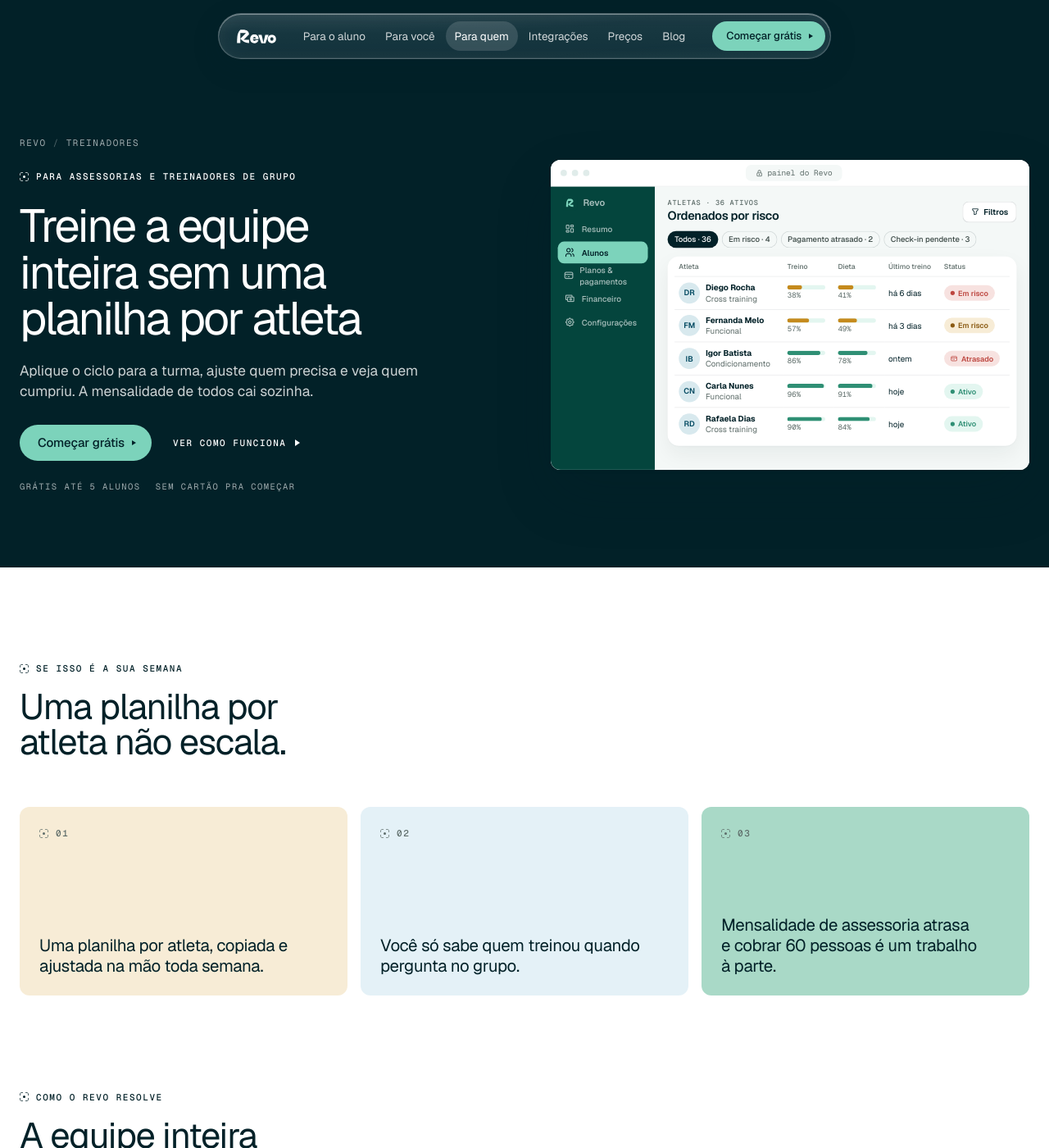
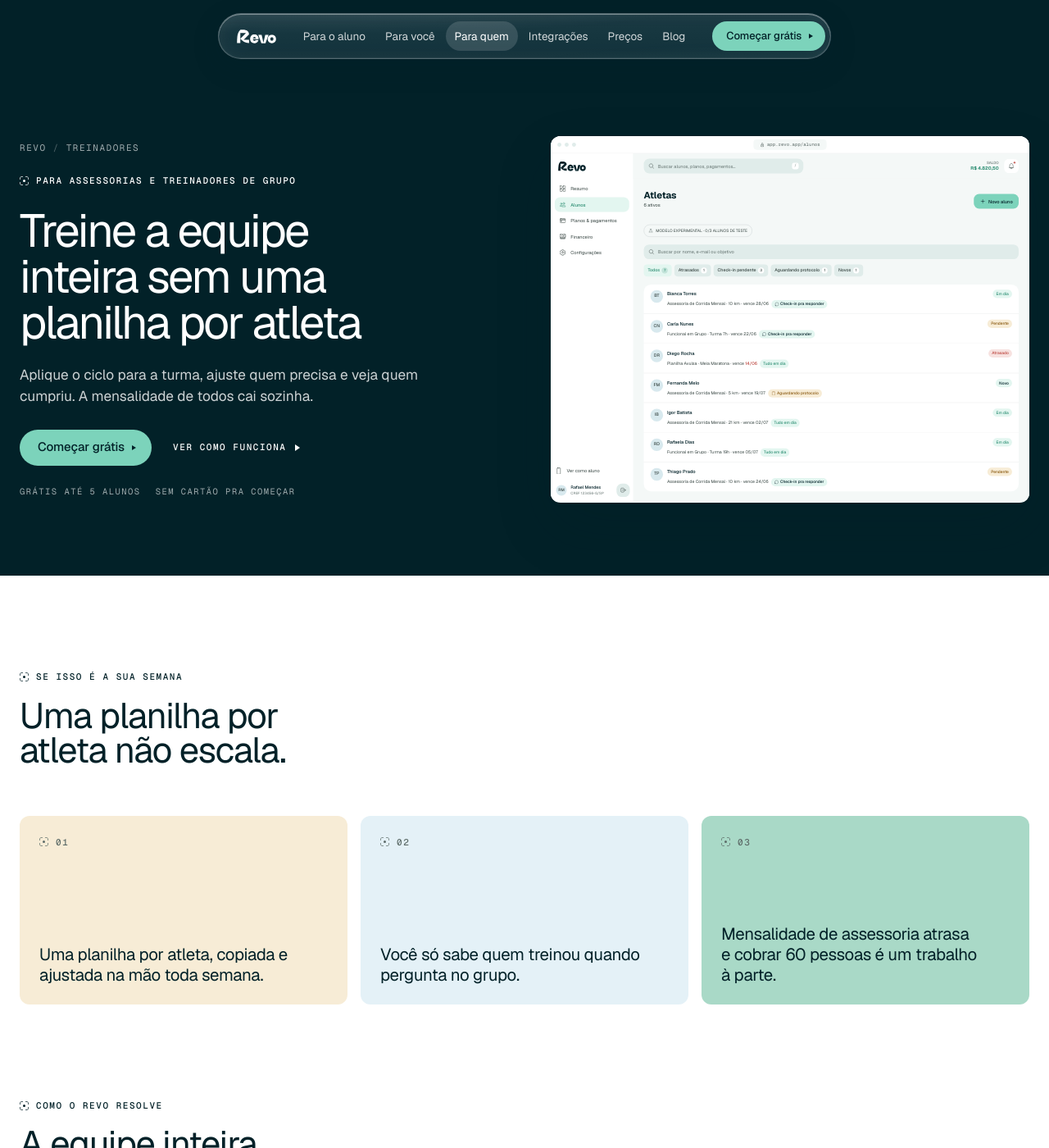
Before and after one commit to diogoassisramos-code/revo-site, a Jekyll site: the page built from para/treinadores.html, in a window 1280 px wide and 1400 px high. Shown: the whole window at 82% size. Built offline with Jekyll 4.4.1, drawn with Linux system fonts in a browser that asks for light colours.

Commit message:
Mockup de Alunos: tela "06 · Alunos" do Figma no painel
- _includes/mock/alunos.html reproduz a tela do painel (menu em Alunos,
  barra app.revo.app/alunos): título, botão Novo aluno, aviso de modelo
  experimental, busca, filtros com contadores e as 7 linhas com avatar,
  plano, vencimento e selos. A janela mostra a tela inteira (--h:1100).
- Reaproveita as peças do Resumo (.dk-head, .dk-btn, .dk-input,
  .dk-chips, .dk-card, .dk-row, .dk-badge); o que muda fica em .al-*
  no marcador [mock: alunos] do site.css.
- Variante "atletas" (/para/treinadores/): troca só o título, os nomes
  e iniciais e os planos (de assessoria).
- Ícone novo: assets/mockups/painel/alunos/flask-outline.svg (Figma).

Co-Authored-By: Claude Opus 5.5 <noreply@anthropic.com>
Claude-Session: https://claude.ai/code/session_012hS2fiwHEDAX7W9UDwLHjE

```diff
--- a/_includes/mock/alunos.html
+++ b/_includes/mock/alunos.html
@@ -1,33 +1,49 @@
+{%- comment -%}
+  Painel do consultor, tela "06 · Alunos" (Figma, página "DESKTOP - CONSULTOR"): busca, filtros com contadores,
+  aviso de modelo experimental e a lista com avatar, plano, vencimento e selos. A janela mostra a tela inteira
+  (--h:1100 = os 1048px do frame + a barra de 52px).
+  Topo de /painel-do-consultor/gestao-de-alunos/ e "Do outro lado" de /app-do-aluno/evolucao/.
+  variante "atletas" (/para/treinadores/): troca só o título (Atletas), os nomes e iniciais das linhas
+  (atletas de assessoria, em ordem alfabética como no Figma) e os planos (de assessoria). Selos, datas,
+  filtros e o resto da tela seguem o Figma.
+{%- endcomment -%}
 {%- if include.variante == "atletas" -%}
-  {%- assign rot = "Atletas" -%}{%- assign total = 36 -%}
-  {%- assign nomes = "Diego Rocha|Fernanda Melo|Igor Batista|Carla Nunes|Rafaela Dias" | split: "|" -%}
-  {%- assign obj = "Cross training|Funcional|Condicionamento|Funcional|Cross training" | split: "|" -%}
+  {%- assign al_titulo = "Atletas" -%}
+  {%- assign al_nomes = "Bianca Torres|Carla Nunes|Diego Rocha|Fernanda Melo|Igor Batista|Rafaela Dias|Thiago Prado" | split: "|" -%}
+  {%- assign al_ini = "BT|CN|DR|FM|IB|RD|TP" | split: "|" -%}
+  {%- assign al_planos = "Assessoria de Corrida Mensal · 10 km|Funcional em Grupo · Turma 7h|Planilha Avulsa · Meia Maratona|Assessoria de Corrida Mensal · 5 km|Assessoria de Corrida Mensal · 21 km|Funcional em Grupo · Turma 19h|Assessoria de Corrida Mensal · 10 km" | split: "|" -%}
 {%- else -%}
-  {%- assign rot = "Alunos" -%}{%- assign total = 42 -%}
-  {%- assign nomes = "Lucas Ferreira|Bruna Alves|Pedro Santos|Mariana Costa|Ana Beatriz Lima" | split: "|" -%}
-  {%- assign obj = "Hipertrofia|Emagrecimento|Condicionamento|Recomposição|Hipertrofia" | split: "|" -%}
+  {%- assign al_titulo = "Alunos" -%}
+  {%- assign al_nomes = "Ana Paula Souza|Bruno Lima|Carla Reis|Diego Martins|Eduarda Nunes|Felipe Costa|Gabriela Alves" | split: "|" -%}
+  {%- assign al_ini = "AS|BL|CR|DM|EN|FC|GA" | split: "|" -%}
+  {%- assign al_planos = "Consultoria Online Mensal|Acompanhamento Personal|Consulta Avulsa|Consultoria Online Mensal|Consultoria Online Mensal|Acompanhamento Personal|Consultoria Online Mensal" | split: "|" -%}
 {%- endif -%}
-{%- assign ini = "LF|BA|PS|MC|AL" | split: "|" -%}
-{%- if include.variante == "atletas" -%}{%- assign ini = "DR|FM|IB|CN|RD" | split: "|" -%}{%- endif -%}
-<div class="ux ux-fit" style="--w:680;--h:440" aria-hidden="true"><div class="ux-desk">
-  {% include mock/top.html %}
-  <div class="ux-body">
-    {% include mock/side.html on="alunos" %}
-    <div class="ux-main">
-      <div class="ux-hd"><span style="display:flex;flex-direction:column;gap:2px"><span class="ux-eb">{{ rot }} · {{ total }} ativos</span><span class="ux-t">Ordenados por risco</span></span><span class="ux-btn sm ghost"><i class="ti ti-filter"></i>Filtros</span></div>
-      <div class="ux-chips"><span class="on">Todos · {{ total }}</span><span>Em risco · 4</span><span>Pagamento atrasado · 2</span><span>Check-in pendente · 3</span></div>
-      <div class="ux-card" style="padding:8px 10px">
-        <table class="ux-tbl">
-          <thead><tr><th>{% if include.variante == "atletas" %}Atleta{% else %}Aluno{% endif %}</th><th>Treino</th><th>Dieta</th><th>Último treino</th><th>Status</th></tr></thead>
-          <tbody>
-            <tr><td><span style="display:flex;align-items:center;gap:8px"><span class="ux-av">{{ ini[0] }}</span><span><b>{{ nomes[0] }}</b><br><span class="ux-s">{{ obj[0] }}</span></span></span></td><td><div class="ux-bar warn" style="width:54px"><i style="width:38%"></i></div><span class="ux-m">38%</span></td><td><div class="ux-bar warn" style="width:54px"><i style="width:41%"></i></div><span class="ux-m">41%</span></td><td>há 6 dias</td><td><span class="ux-pill bad"><span class="dot"></span>Em risco</span></td></tr>
-            <tr><td><span style="display:flex;align-items:center;gap:8px"><span class="ux-av">{{ ini[1] }}</span><span><b>{{ nomes[1] }}</b><br><span class="ux-s">{{ obj[1] }}</span></span></span></td><td><div class="ux-bar warn" style="width:54px"><i style="width:57%"></i></div><span class="ux-m">57%</span></td><td><div class="ux-bar warn" style="width:54px"><i style="width:49%"></i></div><span class="ux-m">49%</span></td><td>há 3 dias</td><td><span class="ux-pill warn"><span class="dot"></span>Em risco</span></td></tr>
-            <tr><td><span style="display:flex;align-items:center;gap:8px"><span class="ux-av">{{ ini[2] }}</span><span><b>{{ nomes[2] }}</b><br><span class="ux-s">{{ obj[2] }}</span></span></span></td><td><div class="ux-bar" style="width:54px"><i style="width:86%"></i></div><span class="ux-m">86%</span></td><td><div class="ux-bar" style="width:54px"><i style="width:78%"></i></div><span class="ux-m">78%</span></td><td>ontem</td><td><span class="ux-pill bad"><i class="ti ti-credit-card"></i>Atrasado</span></td></tr>
-            <tr><td><span style="display:flex;align-items:center;gap:8px"><span class="ux-av">{{ ini[3] }}</span><span><b>{{ nomes[3] }}</b><br><span class="ux-s">{{ obj[3] }}</span></span></span></td><td><div class="ux-bar" style="width:54px"><i style="width:96%"></i></div><span class="ux-m">96%</span></td><td><div class="ux-bar" style="width:54px"><i style="width:91%"></i></div><span class="ux-m">91%</span></td><td>hoje</td><td><span class="ux-pill"><span class="dot"></span>Ativo</span></td></tr>
-            <tr><td><span style="display:flex;align-items:center;gap:8px"><span class="ux-av">{{ ini[4] }}</span><span><b>{{ nomes[4] }}</b><br><span class="ux-s">{{ obj[4] }}</span></span></span></td><td><div class="ux-bar" style="width:54px"><i style="width:90%"></i></div><span class="ux-m">90%</span></td><td><div class="ux-bar" style="width:54px"><i style="width:84%"></i></div><span class="ux-m">84%</span></td><td>hoje</td><td><span class="ux-pill"><span class="dot"></span>Ativo</span></td></tr>
-          </tbody>
-        </table>
-      </div>
-    </div>
-  </div>
+<div class="ux ux-fit mk" style="--w:1440;--h:1100" aria-hidden="true"><div class="ux-desk mk">
+{% include mock/painel/chrome.html url="app.revo.app/alunos" %}
+<div class="dk">
+{% include mock/painel/side.html on="alunos" %}
+<div class="dk-main">
+{% include mock/painel/top.html %}
+<div class="dk-content">
+<div class="dk-head">
+<div class="dk-head-t"><span class="dk-h1">{{ al_titulo }}</span><span class="dk-sub">6 ativos</span></div>
+<span class="dk-btn pri"><img src="/assets/mockups/painel/add-outline.svg" width="18" height="18" alt="" loading="lazy">Novo aluno</span>
+</div>
+<span class="al-exp"><img src="/assets/mockups/painel/alunos/flask-outline.svg" width="14" height="14" alt="" loading="lazy">Modelo experimental · 0/3 alunos de teste</span>
+<div class="dk-controls">
+<span class="dk-input al-busca"><img src="/assets/mockups/painel/search-outline.svg" width="18" height="18" alt="" loading="lazy"><span class="ph">Buscar por nome, e-mail ou objetivo</span></span>
+<div class="dk-chips al-chips"><span class="on">Todos<i>7</i></span><span>Atrasados<i>1</i></span><span>Check-in pendente<i>3</i></span><span>Aguardando protocolo<i>1</i></span><span>Novos<i>1</i></span></div>
+</div>
+<div class="dk-card al-list">
+<div class="dk-row"><span class="dk-av">{{ al_ini[0] }}</span><div class="dk-rmain"><div class="dk-l1"><span class="n">{{ al_nomes[0] }}</span><span class="dk-badge ok">Em dia</span></div><div class="dk-l2"><span class="dk-meta">{{ al_planos[0] }} · vence 28/06</span><span class="dk-badge"><img src="/assets/mockups/painel/chatbubble-outline-sm.svg" width="13" height="13" alt="" loading="lazy">Check-in pra responder</span></div></div></div>
+<div class="dk-row"><span class="dk-av">{{ al_ini[1] }}</span><div class="dk-rmain"><div class="dk-l1"><span class="n">{{ al_nomes[1] }}</span><span class="dk-badge warn">Pendente</span></div><div class="dk-l2"><span class="dk-meta">{{ al_planos[1] }} · vence 22/06</span><span class="dk-badge"><img src="/assets/mockups/painel/chatbubble-outline-sm.svg" width="13" height="13" alt="" loading="lazy">Check-in pra responder</span></div></div></div>
+<div class="dk-row"><span class="dk-av">{{ al_ini[2] }}</span><div class="dk-rmain"><div class="dk-l1"><span class="n">{{ al_nomes[2] }}</span><span class="dk-badge bad">Atrasado</span></div><div class="dk-l2"><span class="dk-meta">{{ al_planos[2] }} · vence <span class="al-late">14/06</span></span><span class="dk-badge ok">Tudo em dia</span></div></div></div>
+<div class="dk-row"><span class="dk-av">{{ al_ini[3] }}</span><div class="dk-rmain"><div class="dk-l1"><span class="n">{{ al_nomes[3] }}</span><span class="dk-badge">Novo</span></div><div class="dk-l2"><span class="dk-meta">{{ al_planos[3] }} · vence 19/07</span><span class="dk-badge warn"><img src="/assets/mockups/painel/clipboard-outline-sm.svg" width="13" height="13" alt="" loading="lazy">Aguardando protocolo</span></div></div></div>
+<div class="dk-row"><span class="dk-av">{{ al_ini[4] }}</span><div class="dk-rmain"><div class="dk-l1"><span class="n">{{ al_nomes[4] }}</span><span class="dk-badge ok">Em dia</span></div><div class="dk-l2"><span class="dk-meta">{{ al_planos[4] }} · vence 02/07</span><span class="dk-badge ok">Tudo em dia</span></div></div></div>
+<div class="dk-row"><span class="dk-av">{{ al_ini[5] }}</span><div class="dk-rmain"><div class="dk-l1"><span class="n">{{ al_nomes[5] }}</span><span class="dk-badge ok">Em dia</span></div><div class="dk-l2"><span class="dk-meta">{{ al_planos[5] }} · vence 05/07</span><span class="dk-badge ok">Tudo em dia</span></div></div></div>
+<div class="dk-row"><span class="dk-av">{{ al_ini[6] }}</span><div class="dk-rmain"><div class="dk-l1"><span class="n">{{ al_nomes[6] }}</span><span class="dk-badge warn">Pendente</span></div><div class="dk-l2"><span class="dk-meta">{{ al_planos[6] }} · vence 24/06</span><span class="dk-badge"><img src="/assets/mockups/painel/chatbubble-outline-sm.svg" width="13" height="13" alt="" loading="lazy">Check-in pra responder</span></div></div></div>
+</div>
+</div>
+</div>
+</div>
 </div></div>
--- a/assets/site.css
+++ b/assets/site.css
@@ -412,6 +412,14 @@ section{scroll-margin-top:88px}
 
 
 /* [mock: alunos] */
+.al-exp{align-self:flex-start;height:37px;display:flex;align-items:center;gap:8.07px;margin:24px 0 -1.61px;padding:9px 13px 9px 13.07px;border:1px solid rgba(2,33,40,.2);border-radius:17.7px;font-size:12px;color:#3a4845;text-transform:uppercase;white-space:nowrap}
+.dk-input.al-busca{width:auto}
+.al-chips{gap:8px}
+.al-chips>span{gap:6px}
+.al-chips i{width:18px;height:18px;padding-top:2px;border-radius:9px;background:#fff;font-size:11px;font-style:normal;line-height:normal;display:flex;flex-direction:column;align-items:center;flex:none}
+.al-chips .on i{background:rgba(47,143,116,.18)}
+.al-list .dk-row+.dk-row{padding-bottom:15px}
+.al-late{color:#bd463f;font-weight:500}
 
 
 /* [mock: cobranca] */
```
Also changed, not shown: assets/mockups/painel/alunos/flask-outline.svg (added).
